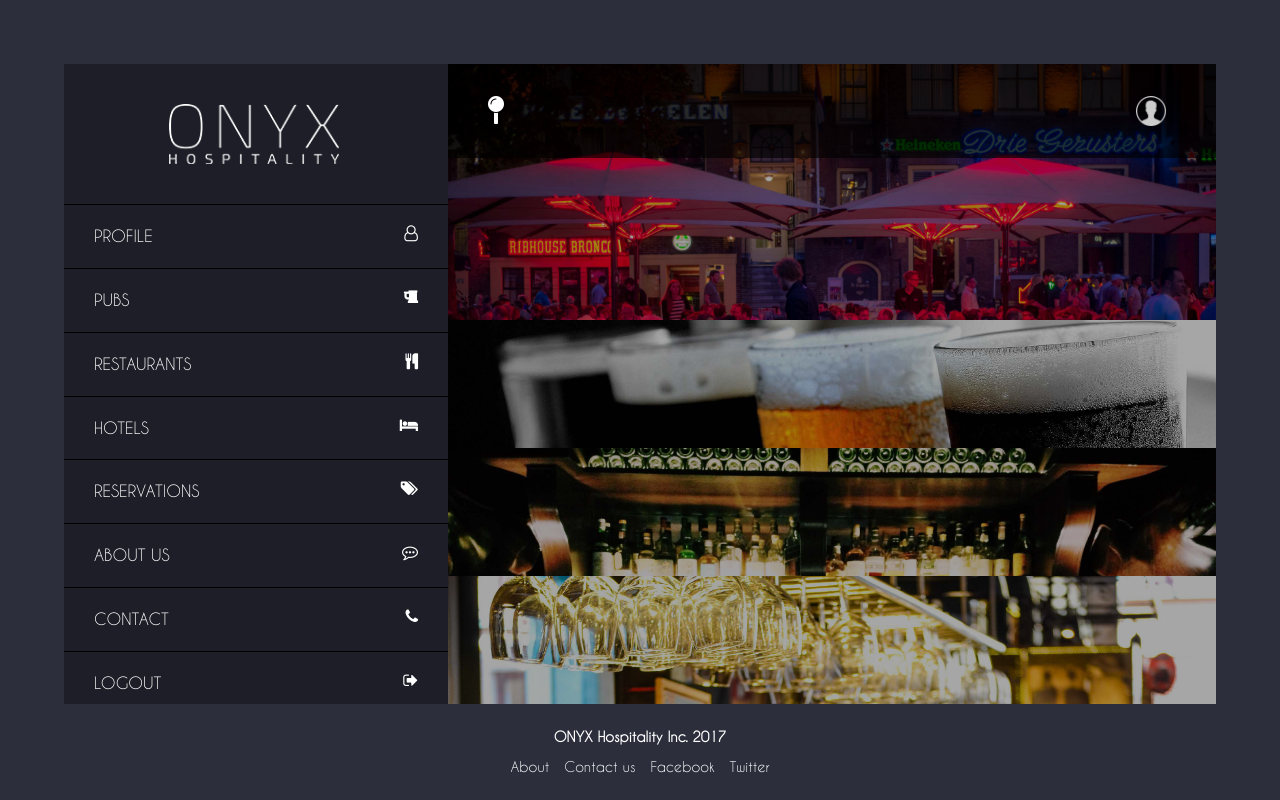
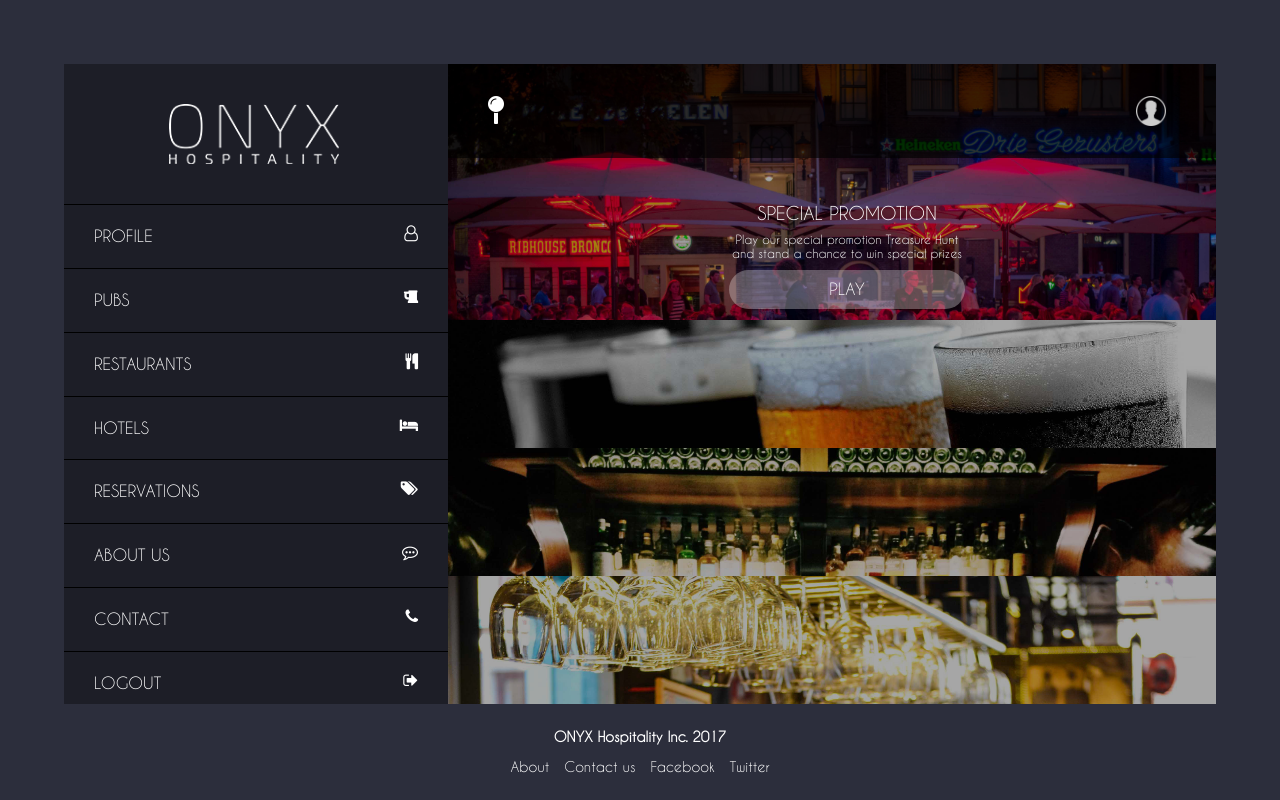
Before and after one commit to nHiRanZ/onyx-hospitality, a PHP site: page / in a window 1280 px wide. Run offline with PHP 8.4, Linux system fonts and the light colour scheme.

Commit message:
home page edits

```diff
--- a/css/style.css
+++ b/css/style.css
@@ -193,3 +193,25 @@ a:hover, a:focus {
 .icon{
     margin-top: 30%;
 }
+
+.special-promo{
+    font-family: 'Caviar-Dreams';
+    color: #ffffff;
+    margin-top: 15%;
+}
+
+.game-promotion{
+    width: 30%;
+}
+
+.button-game-promo{
+    background-color: rgba(255, 255, 255, 0.3);
+    border-radius: 27px;
+    color: #ffffff;
+    padding: 8px 10px;
+    text-align: center;
+    text-decoration: none;
+    font-size: 16px;
+    margin: 4px 2px;
+    cursor: pointer;
+}
--- a/index.php
+++ b/index.php
@@ -38,6 +38,15 @@ include('header.php');
                 <a href="index.php"><span><a href="index.php"><i class="fa fa-map-pin fa-2x" style="width: 30px; margin-top: 4%; margin-left: 5%; float: left""></i></a></span></a>
                 <a href="profile.php"><img src="img/home/user.png" alt="Logo" style="width: 30px; margin-top: 4%; margin-right: 10%; float: right"></a>
                     </span>
+                <div class="special-promo">
+                    <center>
+                        <h4>SPECIAL PROMOTION</h4>
+                        <h6>Play our special promotion Treasure Hunt <br> and stand a chance to win special prizes</h6>
+                        <div class="game-promotion">
+                            <a href="index.php" ><div class="button-game-promo">PLAY</div></a>
+                        </div>
+                    </center>
+                </div>
             </div>
         </div>
     </div>
```
